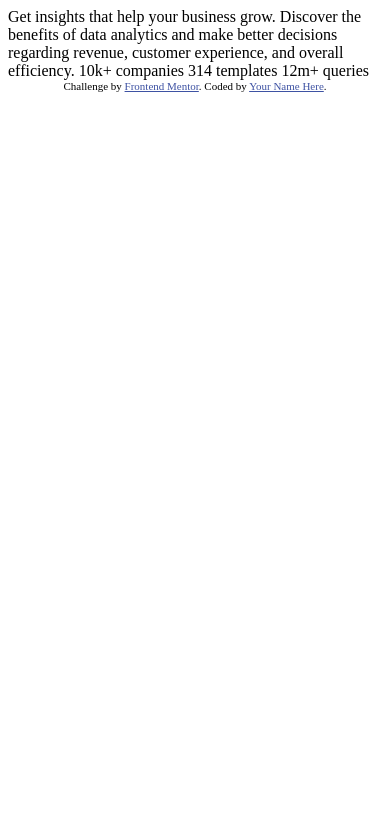
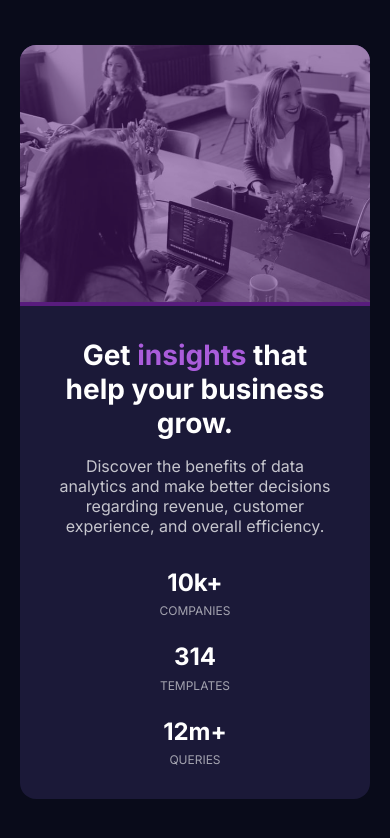
Before and after one commit to PhilipeeX/Stats-preview-card-component, a plain HTML site: page index.html in a window 390 px wide. Drawn offline with Linux system fonts and the light colour scheme.

Commit message:
layout mobile terminado, porém a imagem principal precisa cobrir sua 'div' que no caso é picture, há um espaço abaixo da imagem mostrando o background roxo

```diff
--- a/index.html
+++ b/index.html
@@ -5,29 +5,41 @@
   <meta name="viewport" content="width=device-width, initial-scale=1.0"> <!-- displays site properly based on user's device -->
 
   <link rel="icon" type="image/png" sizes="32x32" href="./images/favicon-32x32.png">
-
+  <link rel="stylesheet" href="style.css">
   <title>Frontend Mentor | Stats preview card component</title>
 
-  <!-- Feel free to remove these styles or customise in your own stylesheet 👍 -->
-  <style>
-    .attribution { font-size: 11px; text-align: center; }
-    .attribution a { color: hsl(228, 45%, 44%); }
-  </style>
 </head>
 <body>
-
-  Get insights that help your business grow.
-
-  Discover the benefits of data analytics and make better decisions regarding revenue, customer
-  experience, and overall efficiency.
-
-  10k+ companies
-  314 templates
-  12m+ queries
-
-  <div class="attribution">
+  <div class="container">
+    <picture>
+      <img class="imagem-mobile" src="images\image-header-mobile.jpg" alt="">
+      <img class="imagem-desktop" src="images\image-header-desktop.jpg" alt="">
+    </picture>
+    <div class="conteudo-nao-img">
+    <div class="texto">
+      <h1>Get <span>insights</span> that help your business grow.</h1>
+      <p>Discover the benefits of data analytics and make better decisions regarding revenue, customer
+        experience, and overall efficiency.</p>
+    </div>
+    <div class="numeros">
+      <div class="companies">
+        <h1>10k+</h1>
+        <p>companies</p>
+      </div>
+      <div class="templates">
+        <h1>314</h1>
+        <p>templates</p>
+      </div>
+      <div class="queries">
+        <h1>12m+</h1>
+        <p>queries</p>
+      </div>
+    </div>
+  </div>
+  </div>
+  <!-- <div class="attribution">
     Challenge by <a href="https://www.frontendmentor.io?ref=challenge" target="_blank">Frontend Mentor</a>.
     Coded by <a href="#">Your Name Here</a>.
-  </div>
+  </div> -->
 </body>
 </html>
--- a/style.css
+++ b/style.css
@@ -1,6 +1,5 @@
 @import url('https://fonts.googleapis.com/css2?family=Inter:wght@400;700&family=Lexend+Deca&display=swap');
 :root {
-    --Very-dark-lue-main-background: hsl(233, 47%, 7%);
     --Very-dark-blue-main-background: hsl(233, 47%, 7%);
     --Dark-desaturated-blue-card-background: hsl(244, 38%, 16%);
     --Soft-violet-accent: hsl(277, 64%, 61%);
@@ -15,5 +14,85 @@
     box-sizing: border-box;
 }
 body {
-
+    min-height: 100vh;
+    min-width: 100vw;
+    font-family: 'Inter', 'Lexend Deca';
+    display: flex;
+    align-items: center;
+    justify-content: center;
+    background-color: var(--Very-dark-blue-main-background);
 }
+@media only screen and (max-width: 670px) {
+    .container {
+        max-width: 350px;
+        display: flex;
+        flex-direction: column;
+        align-items: center;
+        background-color: var(--Dark-desaturated-blue-card-background);
+        margin: 2rem 0;
+        border-radius: 1rem;
+    }
+    picture {
+        background-color: hsl(277, 64%, 30%);;
+        border-radius: 1rem 1rem 0 0;
+        width: 100%;
+        padding: 0;
+        margin: 0;
+        margin-bottom: 2rem;
+    }
+    .imagem-desktop {
+        display: none;
+    }
+    .imagem-mobile {
+        width: 100%;
+        height: 100%;
+        object-fit: cover;
+        border-radius: 1rem 1rem 0 0;
+        opacity: .5;
+    }
+    .conteudo-nao-img{
+        padding: 0 2rem;
+        display: flex;
+        flex-direction: column;
+        align-items: center;
+    }
+    .texto {
+        text-align: center;
+        margin-bottom: 2rem;
+    }
+    .texto>h1 {
+        color: var(--White-main-heading-stats);
+        font-size: 28px;
+        margin-bottom: 1rem;
+    }
+    .texto span {
+        color: var(--Soft-violet-accent);
+    }
+    .texto p {
+        font-size: 16px;
+        color: var(--Slightly-transparent-white-main-paragraph);
+    }
+    .numeros {
+        display: flex;
+        flex-direction: column;
+        gap: 1.5rem;
+        margin-bottom: 2rem;
+        text-align: center;
+    }
+    .numeros div {
+        display: flex;
+        flex-direction: column;
+        gap: .4rem;
+    }
+    .numeros h1 {
+        font-size: 24px;
+        color: var(--White-main-heading-stats);
+    }
+    .numeros p {
+        color: var(--Slightly-transparent-white-stat-headings);
+        text-transform: uppercase;
+        font-size: 12px;
+    }
+  }
+/* .attribution { font-size: 11px; text-align: center; }
+    .attribution a { color: hsl(228, 45%, 44%); } */
```
